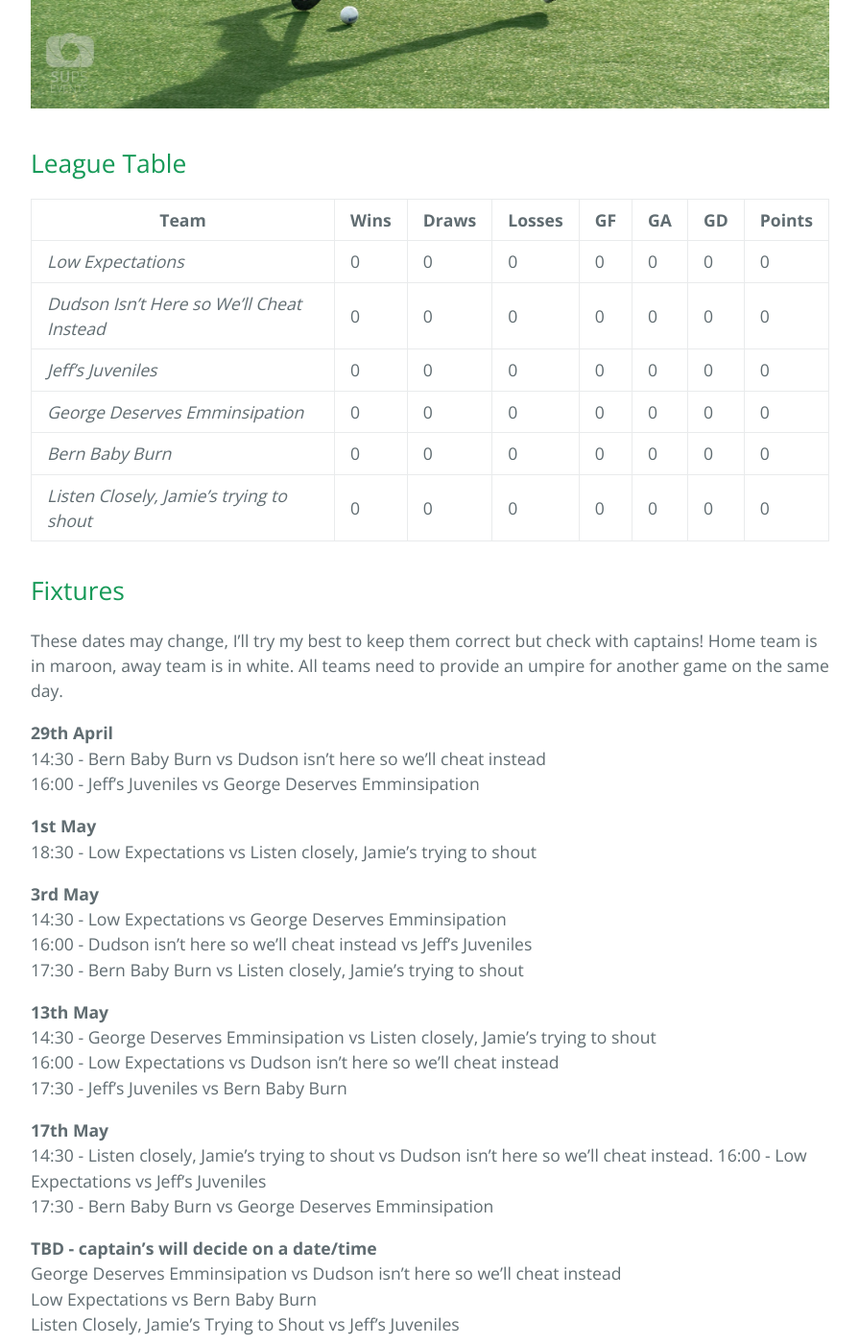
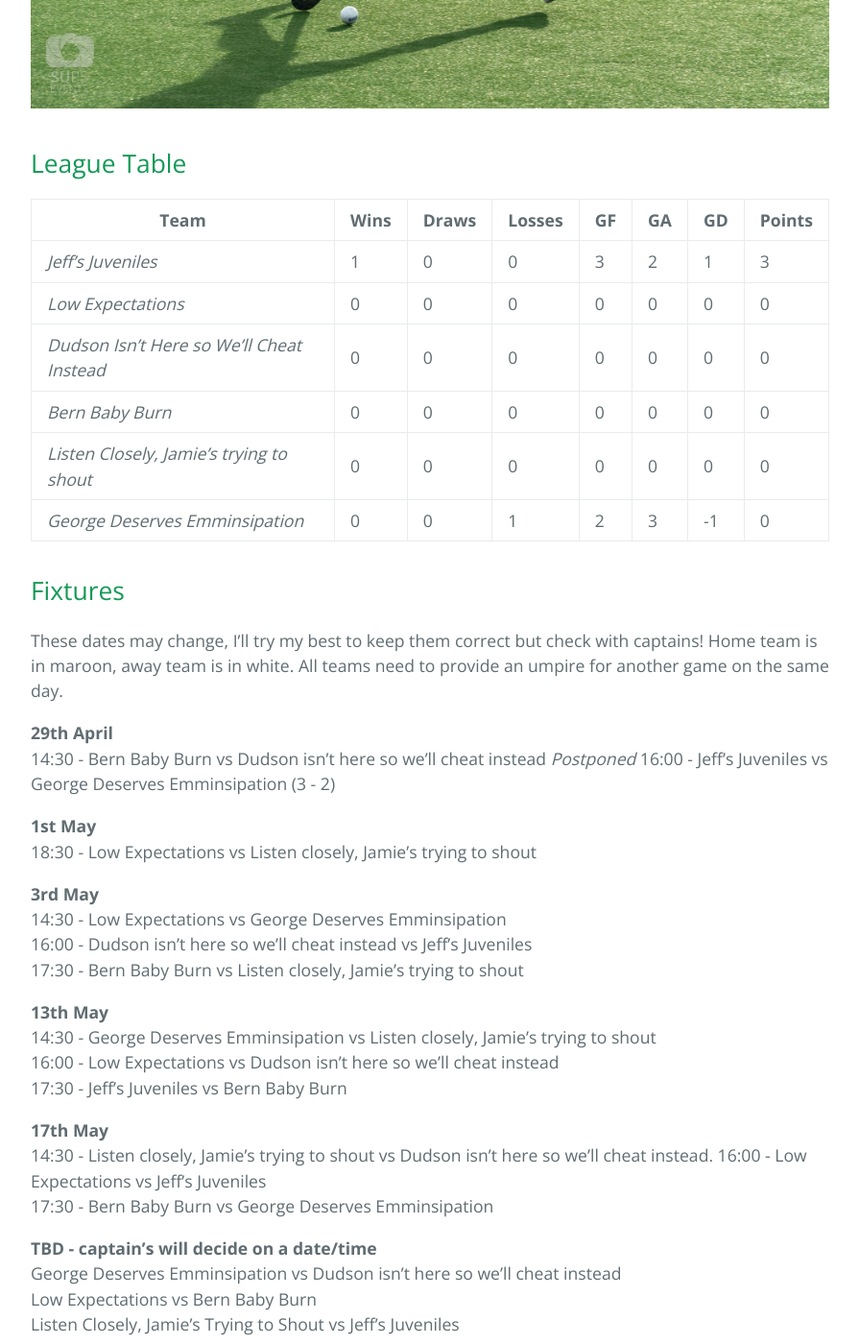
Before and after one commit to behradkoohy/summerleague, a Jekyll site: the page built from index.md, in a window 1280 px wide and 1400 px high, scrolled down 814 px. Shown: the whole window at 96% size, without its empty margins (192-1087 px from the left). Built offline with Jekyll 4.4.1, drawn with Linux system fonts in a browser that asks for light colours; our own code applies the rules of GitHub Pages for plain Markdown files.

Commit message:
Update index.md

```diff
--- a/index.md
+++ b/index.md
@@ -10,19 +10,19 @@
 
 | **Team**                                 	| Wins 	| Draws 	| Losses 	| GF 	| GA 	| GD 	| **Points** 	|
 |------------------------------------------	|------	|-------	|--------	|----	|----	|----	|------------	|
+| _Jeff's Juveniles_                         	| 1    	| 0     	| 0      	| 3  	| 2  	| 1  	| 3          	|
 | _Low Expectations_                         	| 0    	| 0     	| 0      	| 0  	| 0  	| 0  	| 0          	|
 | _Dudson Isn't Here so We'll Cheat Instead_ 	| 0    	| 0     	| 0      	| 0  	| 0  	| 0  	| 0          	|
-| _Jeff's Juveniles_                         	| 0    	| 0     	| 0      	| 0  	| 0  	| 0  	| 0          	|
-| _George Deserves Emminsipation_            	| 0    	| 0     	| 0      	| 0  	| 0  	| 0  	| 0          	|
 | _Bern Baby Burn_                           	| 0    	| 0     	| 0      	| 0  	| 0  	| 0  	| 0          	|
 | _Listen Closely, Jamie's trying to shout_  	| 0    	| 0     	| 0      	| 0  	| 0  	| 0  	| 0          	|
+| _George Deserves Emminsipation_            	| 0    	| 0     	| 1      	| 2  	| 3  	| -1 	| 0          	|
 
 ## Fixtures
 These dates may change, I'll try my best to keep them correct but check with captains! Home team is in maroon, away team is in white. All teams need to provide an umpire for another game on the same day.
 
 **29th April**
-14:30 - Bern Baby Burn vs Dudson isn't here so we'll cheat instead
-16:00 - Jeff's Juveniles vs George Deserves Emminsipation
+14:30 - Bern Baby Burn vs Dudson isn't here so we'll cheat instead  _Postponed_
+16:00 - Jeff's Juveniles vs George Deserves Emminsipation  (3 - 2)
 
 **1st May**
 18:30 - Low Expectations vs Listen closely, Jamie’s trying to shout
```
